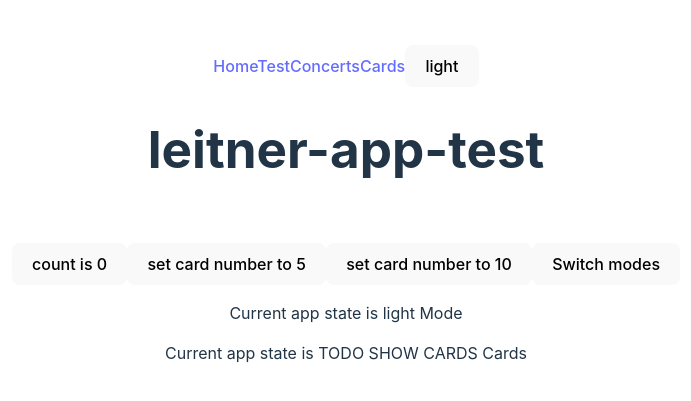
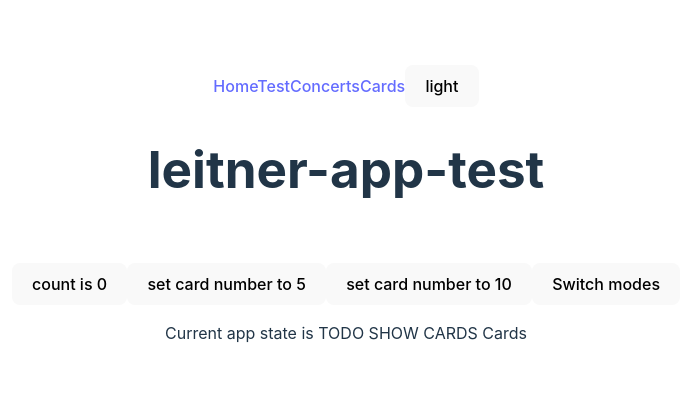
Before and after one commit to MistrAnderson/Leitnerboxd, a React (Vite) app: page / in a window 1280 px wide. Shown: the part 171-572 px from the top of the page, without its empty margins (294-985 px from the left). Built offline with nearby package versions, Linux system fonts and the light colour scheme.

Commit message:
chore: first commit

```diff
--- a/src/App.tsx
+++ b/src/App.tsx
@@ -1,12 +1,13 @@
 import { useState } from 'react'
-import { useDispatch, useSelector } from 'react-redux'
+import { useDispatch } from 'react-redux'
+// import { useDispatch, useSelector } from 'react-redux'
 import PWABadge from './PWABadge.tsx'
 import './App.css'
 
 
 function App() {
   const [count, setCount] = useState(0)
-  const darkMode = useSelector(state => state.settings.darkMode)
+  // const darkMode = useSelector(state => state.settings.darkMode)
   const dispatch = useDispatch()
 
   return (
@@ -29,7 +30,7 @@ function App() {
           Switch modes
         </button>
         <p>
-          Current app state is { darkMode ? <span>dark</span> : <span>light</span> } Mode
+        {/* Current app state is { darkMode ? <span>dark</span> : <span>light</span> } Mode */}
         </p>
         <p>
           Current app state is TODO SHOW CARDS Cards
--- a/src/components/Cards.tsx
+++ b/src/components/Cards.tsx
@@ -1,9 +1,10 @@
 import { ICard } from "../idb/interfaces"
-import Card from "./Card"
-import { useDispatch, useSelector } from "react-redux"
+// import Card from "./Card"
+import { useDispatch } from "react-redux"
+// import { useDispatch, useSelector } from "react-redux"
 
 export default function Cards() {
-  const cards: ICard[] = useSelector(state => state.cards.cards)
+  // const cards: ICard[] = useSelector(state => state.cards.cards)
   const dispatch = useDispatch()
 
   const card1: ICard = { name: "card1", question: "q1", answer: "a1", level: 1, previousEncounter: "2025-02-18" }
@@ -22,11 +23,13 @@ export default function Cards() {
 
       <button onClick={() => dispatch({ type: "cards/clearCards" })} > clear all </button>
 
-      <div>
-        {cards?.map((card) => (
-          <Card cardInfo={card} />
-        ))}
-      </div>
+      {/*
+        <div>
+          {cards?.map((card) => (
+            <Card cardInfo={card} />
+          ))}
+        </div>
+      */}
     </div>
   )
 }
--- a/src/store/cardsData/cardsSlice.ts
+++ b/src/store/cardsData/cardsSlice.ts
@@ -21,12 +21,13 @@ export default function cardsReducer(state = initialState, action: Action) {
         // themes: await idb.getAll("themes")
       }
     }
-    case "cards/addCard": {
-      return {
-        ...state,
-        cards: state.cards.concat(action.payload)
-      }
-    }
+    // TODO: Fix action error
+    // case "cards/addCard": {
+    //   return {
+    //     ...state,
+    //     cards: state.cards.concat(action.payload)
+    //   }
+    // }
     case "cards/clearCards": {
       return {
         ...state,
```
